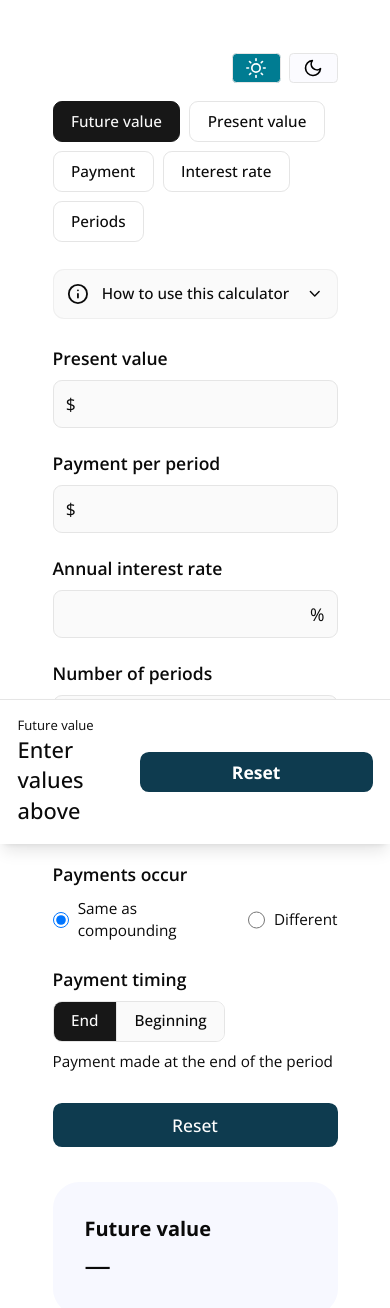
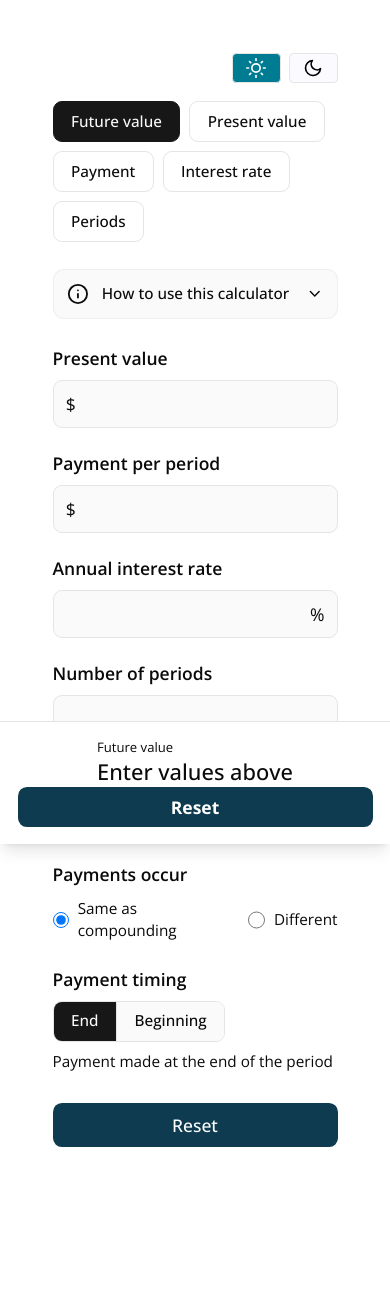
Before and after one commit to SU-SWS/ifdm_learning_apps, a Next.js app: page /interactives/time-value-money-calculator in a window 390 px wide. Shown: the top 1308 px of the page. After the commit the page ends 1200 px from the top, so only its background shows below. Built offline with nearby package versions, Linux system fonts and the light colour scheme.

Commit message:
Time Value of Money client feedback updates

```diff
--- a/app/interactives/time-value-money-calculator/app.tsx
+++ b/app/interactives/time-value-money-calculator/app.tsx
@@ -433,7 +433,8 @@ export function TVMCalculator() {
               fv: "30000",
               rate: "3.5",
               compoundFreq: "12",
-              paymentFreq: "12",
+              paymentFreqMode: "different" as PaymentFrequencyMode,
+              paymentFreq: "26",
             },
           };
       }
@@ -518,7 +519,7 @@ export function TVMCalculator() {
               "Number of Periods Example: Solve for time to pay off credit card",
             bullets: [
               "Present value (credit card balance): positive",
-              "Payment per period (monthly payments): negative",
+              "Payment per period (bi-weekly payments): negative",
               "Future value (remaining balance): zero",
             ],
             example: {
@@ -528,7 +529,7 @@ export function TVMCalculator() {
               fv: "0",
               rate: "18",
               compoundFreq: "365",
-              paymentFreq: "12",
+              paymentFreq: "26",
               paymentFreqMode: "different" as PaymentFrequencyMode,
             },
           };
@@ -625,6 +626,7 @@ export function TVMCalculator() {
                 onClick={() => {
                   if (option.value !== solveFor) {
                     setPresentValue(""); setFutureValue(""); setPayment(""); setAnnualRate(""); setPeriods("")
+                    setPaymentFrequencyMode("same")
                   }
                   setSolveFor(option.value)
                 }}
@@ -804,7 +806,7 @@ export function TVMCalculator() {
           </section>
 
           {/* Results Card */}
-          <Card className="w-full lg:w-1/2">
+          <Card className="w-full hidden md:block lg:w-1/2">
             <CardContent className="w-full  bg-[var(--card-background)] rounded-3xl p-[32px]">
               <h2 className="text-[20px] font-bold mb-1">{currentOption?.label}</h2>
               {calcError ? (
@@ -820,7 +822,7 @@ export function TVMCalculator() {
 
         {/* Mobile sticky footer */}
         <div className="md:hidden fixed bottom-0 left-0 right-0 bg-background border-t border-border p-4 shadow-lg">
-          <div className="flex items-center justify-between">
+          <div className="flex flex-col items-center justify-between">
             <div>
               <div className="text-xs ">{currentOption?.label}</div>
               {calcError ? (
```
